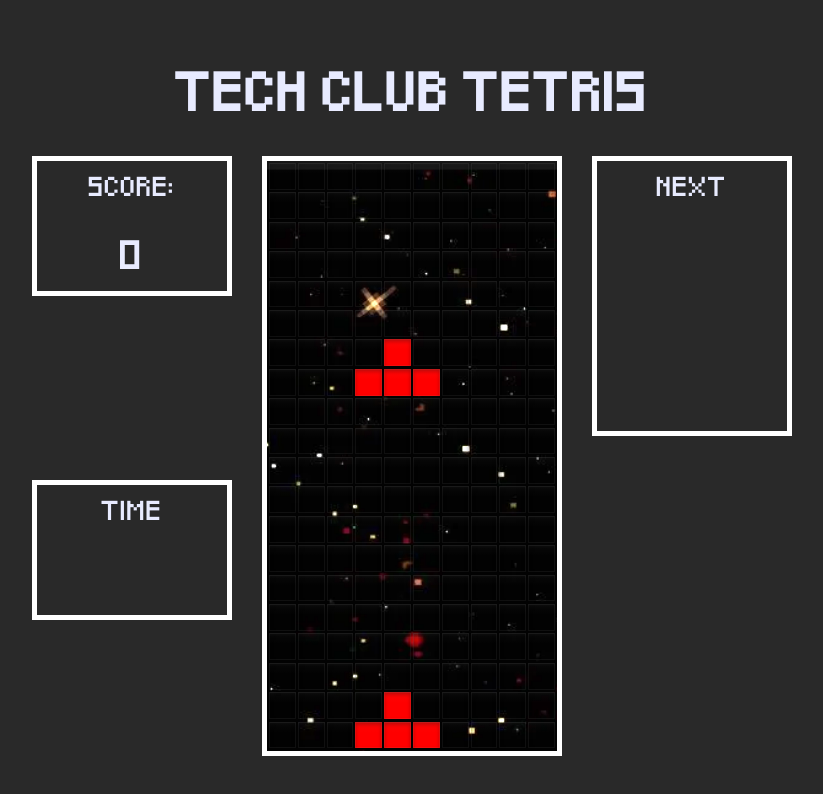
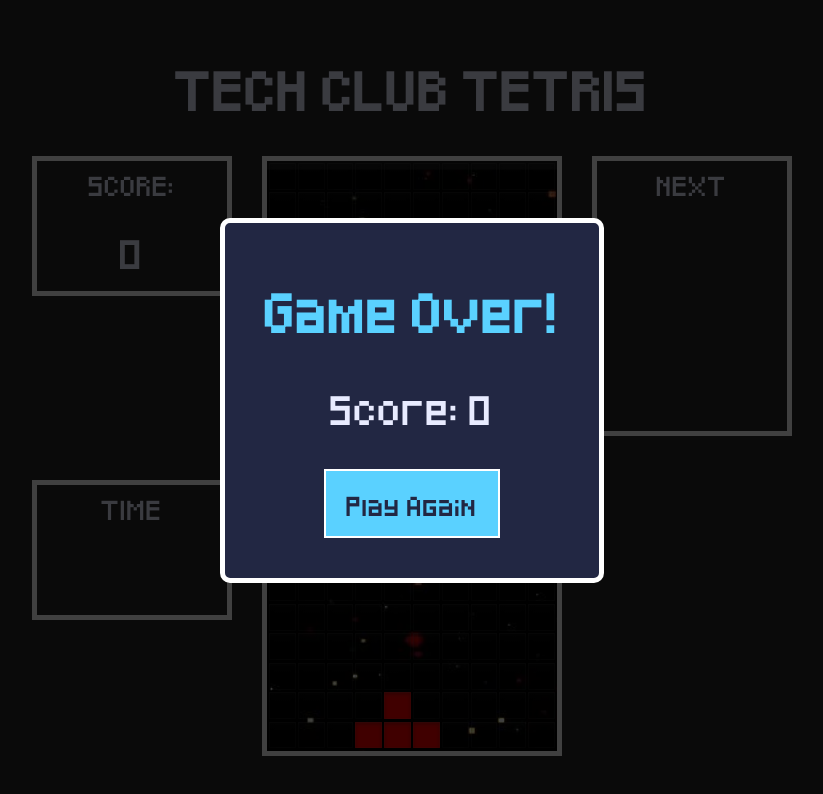
Before and after one commit to GCU-Tech-Club/TechClubTetris, a website with bundled scripts: page Frontend/index.html in a window 1280 px wide. Shown: the whole page, without its empty margins (228-1051 px from the left). Built offline with nearby package versions, Linux system fonts and the light colour scheme.

Commit message:
Score box implemented when game is over

```diff
--- a/Frontend/index.css
+++ b/Frontend/index.css
@@ -205,3 +205,52 @@ body {
 		grid-row: auto !important;
 	}
 }
+
+.popup {
+	display: flex;
+	position: fixed;
+	top: 0;
+	left: 0;
+	width: 100%;
+	height: 100%;
+	background: rgba(0, 0, 0, 0.75);
+	justify-content: center;
+	align-items: center;
+	z-index: 1000;
+}
+
+.popup-content {
+	background: var(--grid);
+	padding: 40px;
+	border-radius: 10px;
+	border: 5px solid white;
+	text-align: center;
+	font-family: "TetrisFont", sans-serif;
+}
+
+.popup-content h2 {
+	margin: 0 0 20px 0;
+	font-size: 2rem;
+	color: var(--filled);
+}
+
+.popup-content p {
+	font-size: 1.5rem;
+	margin: 0 0 30px 0;
+	color: var(--text);
+}
+
+.popup-content button {
+	background: var(--filled);
+	color: var(--grid);
+	border: 2px solid white;
+	padding: 10px 20px;
+	font-size: 1rem;
+	font-family: "TetrisFont", sans-serif;
+	cursor: pointer;
+	margin: 0 10px;
+}
+
+.popup-content button:hover {
+	background: var(--text);
+}
--- a/Frontend/index.html
+++ b/Frontend/index.html
@@ -11,6 +11,7 @@
   <body>
     <h1 class="title">TECH CLUB TETRIS</h1>
     <div class="game-container">
+</body>
       <div id="score-box" class="score-box">SCORE:
         <p>0</p>
       </div>
@@ -18,5 +19,14 @@
       <div id="board" class="board" aria-label="Playfield" role="grid"></div>
       <div id="next-peice-box" class="next-peice-box">NEXT</div>
     </div>
+
+
+    <div id="gameOverPopup" class="popup hidden">
+      <div class="popup-content">
+        <h2>Game Over!</h2>
+        <p id="finalScore">Score: 0</p>
+        <button onclick="playAgain()">Play Again</button>
+      </div>
+    </div>
   </body>
 </html>
```
